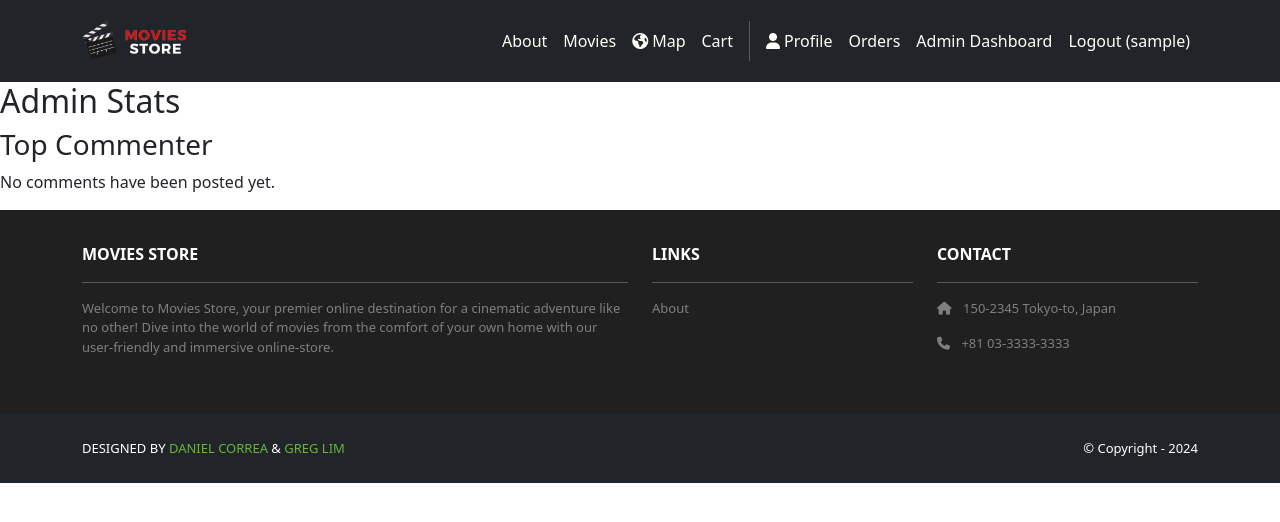
After one commit to today258/moviesstore, a Django app: page /accounts/admin-stats/ in a window 1280 px wide. The commit adds this page. Shown: the top 522 px of the page. Run offline with Django 5.2, Linux system fonts and the light colour scheme; the visitor is signed in with stand-in values (Sample User, id 1); data that the repository does not hold is empty; some libraries are stand-ins or nearby versions.

Commit message:
added the ability to check the top commenter

```diff
--- a/accounts/templates/accounts/admin_dashboard.html
+++ b/accounts/templates/accounts/admin_dashboard.html
@@ -16,6 +16,9 @@
             {% else %}
                 <p class="text-muted">No purchases have been made yet.</p>
             {% endif %}
+            {% if request.user.is_staff %}
+            <a href="{% url 'admin_stats' %}">Admin Stats</a>
+            {% endif %}
         </div>
     </div>
 </div>
--- /dev/null
+++ b/accounts/templates/admin_stats.html
@@ -0,0 +1,15 @@
+{% extends "base.html" %}
+
+{% block content %}
+<h2>Admin Stats</h2>
+
+<h3>Top Commenter</h3>
+{% if top_commenter %}
+    <p>
+        <strong>User:</strong> {{ top_commenter.user }}<br>
+        <strong>Comments Posted:</strong> {{ top_commenter.comment_count }}
+    </p>
+{% else %}
+    <p>No comments have been posted yet.</p>
+{% endif %}
+{% endblock %}
--- a/accounts/urls.py
+++ b/accounts/urls.py
@@ -8,4 +8,5 @@ urlpatterns = [
     path('orders/', views.orders, name='accounts.orders'),
     path('admin-dashboard/', views.admin_dashboard, name='accounts.admin_dashboard'),
     path('profile/', views.profile, name='accounts.profile'),
+    path('admin-stats/', views.admin_stats, name='admin_stats'),
 ]
--- a/accounts/views.py
+++ b/accounts/views.py
@@ -7,7 +7,21 @@ from django.contrib.auth import login as auth_login, authenticate, logout as aut
 from django.contrib.auth.decorators import login_required
 from django.contrib.auth.models import User
 from django.contrib.admin.views.decorators import staff_member_required
-from django.db.models import Sum
+from django.db.models import Sum, Count
+from movies.models import Review
+
+@staff_member_required  # Only admins can access this
+def admin_stats(request):
+    top_commenter = (
+        Review.objects
+        .values('user')   # Groups by username
+        .annotate(comment_count=Count('id'))    # Count the comments per user
+        .order_by('-comment_count')     # Sort the count by descending
+        .first()    # Grab the top count of comments
+    )
+    return render(request, 'admin_stats.html', {
+        'top_commenter': top_commenter
+    })
 
 @login_required
 def orders(request):
--- /dev/null
+++ b/requirements.txt
@@ -0,0 +1,3 @@
+Django==5.0
+Pillow
+pycountry
```
